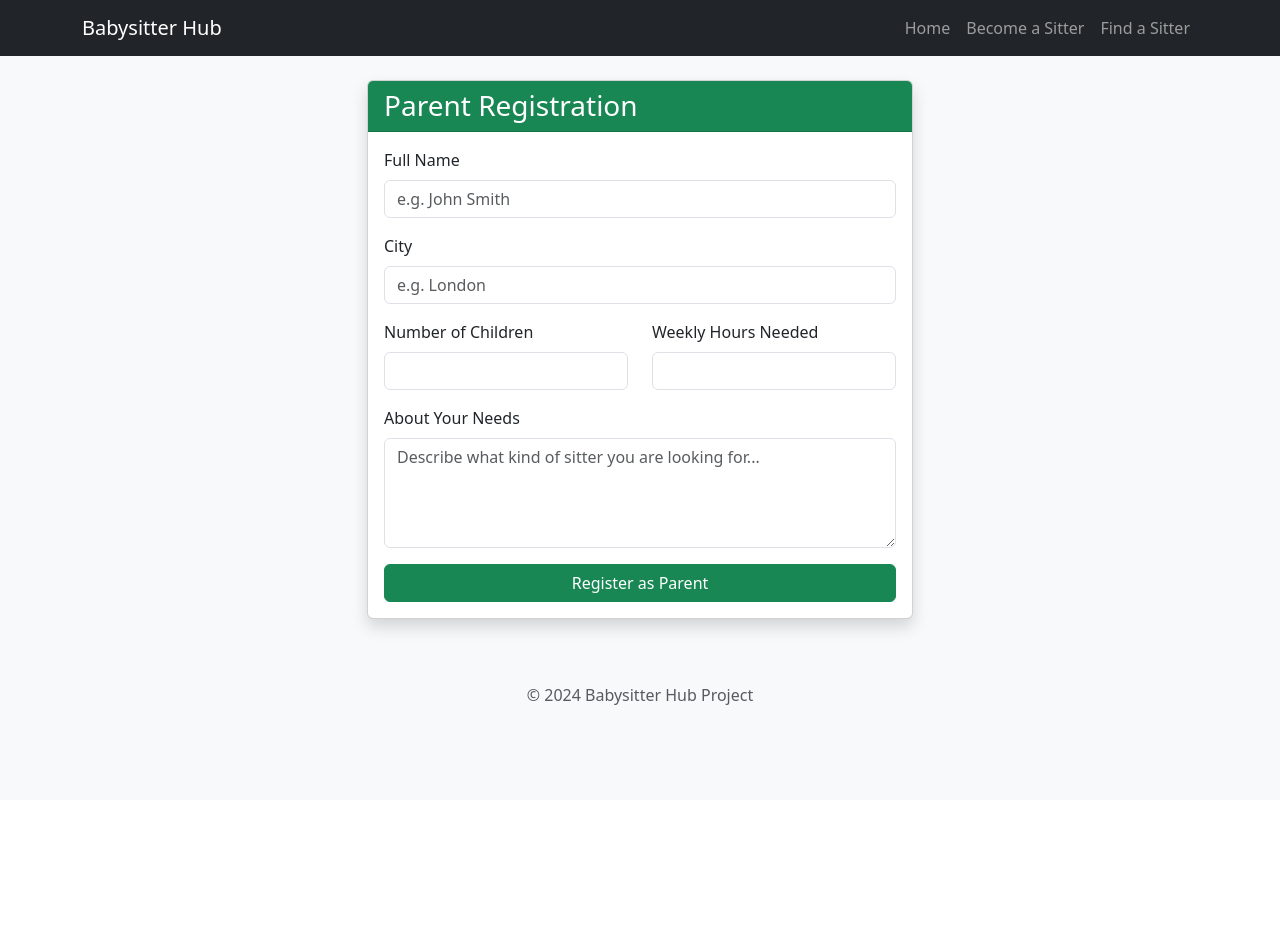
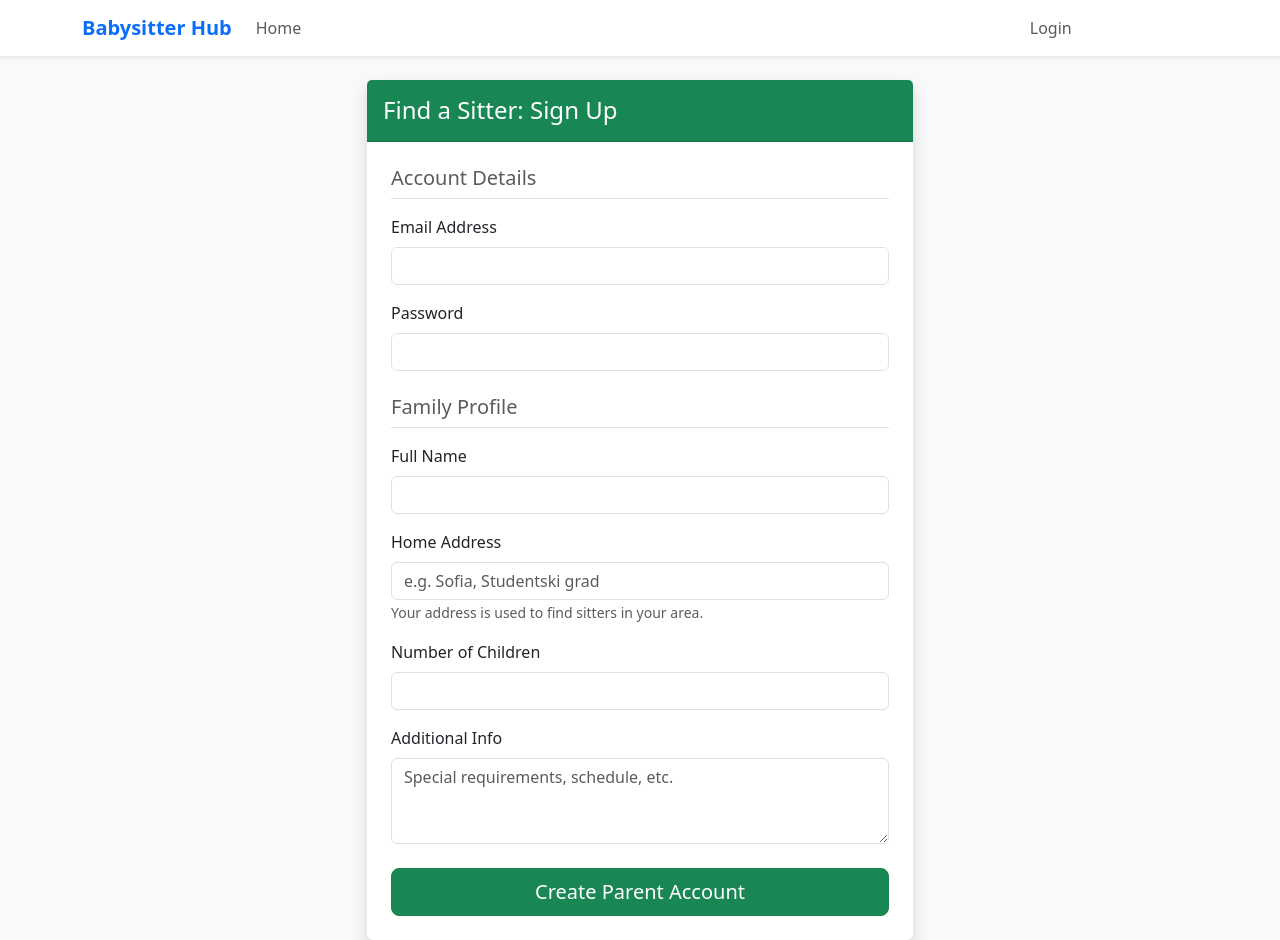
Before and after one commit to katerina-dimitrova/babysitter-python-project-FMI, a Flask app: template templates/register_parent.html in a window 1280 px wide. Before the commit the page ends 705 px from the top, so only its background shows below. Run offline with Flask 3, Linux system fonts and the light colour scheme; the template is opened without the code that fills it, so the values that code supplies are empty; parts of the project's set-up code (start-up, migrations or seed data) failed here and were passed over.

Commit message:
Refactor templates and add login and registration forms with enhanced styling and structure.

```diff
--- a/templates/base.html
+++ b/templates/base.html
@@ -5,15 +5,45 @@
     <meta name="viewport" content="width=device-width, initial-scale=1.0">
     <title>{% block title %}Babysitter Hub{% endblock %}</title>
     <link href="https://cdn.jsdelivr.net/npm/bootstrap@5.3.0/dist/css/bootstrap.min.css" rel="stylesheet">
+    <style>
+        body { background-color: #f8f9fa; }
+        .navbar-brand { font-weight: bold; color: #0d6efd !important; }
+    </style>
 </head>
-<body class="bg-light">
-    <nav class="navbar navbar-expand-lg navbar-dark bg-dark mb-4">
+<body>
+    <nav class="navbar navbar-expand-lg navbar-light bg-white shadow-sm mb-4">
         <div class="container">
             <a class="navbar-brand" href="/">Babysitter Hub</a>
-            <div class="navbar-nav">
-                <a class="nav-link" href="/">Home</a>
-                <a class="nav-link" href="/register/sitter">Become a Sitter</a>
-                <a class="nav-link" href="/register/parent">Find a Sitter</a>
+            <button class="navbar-toggler" type="button" data-bs-toggle="collapse" data-bs-target="#navbarNav">
+                <span class="navbar-toggler-icon"></span>
+            </button>
+
+            <div class="collapse navbar-collapse" id="navbarNav">
+                <ul class="navbar-nav me-auto">
+                    <li class="nav-item"><a class="nav-link" href="/">Home</a></li>
+                </ul>
+
+                <ul class="navbar-nav ms-auto">
+                    {% if current_user.is_authenticated %}
+                        <li class="nav-item">
+                            <span class="nav-link text-dark">Welcome, <strong>{{ current_user.email }}</strong></span>
+                        </li>
+                        <li class="nav-item">
+                            <a class="btn btn-outline-danger btn-sm mt-1 ms-2" href="/logout">Logout</a>
+                        </li>
+                    {% else %}
+                        <li class="nav-item"><a class="nav-link" href="/login">Login</a></li>
+                        <li class="nav-item dropdown">
+                            <a class="nav-link dropdown-toggle btn btn-primary text-white btn-sm ms-2 px-3" href="#" role="button" data-bs-toggle="dropdown">
+                                Register
+                            </a>
+                            <ul class="dropdown-menu">
+                                <li><a class="dropdown-item" href="/register/parent">As Parent (Find Sitter)</a></li>
+                                <li><a class="dropdown-item" href="/register/sitter">As Sitter (Become Sitter)</a></li>
+                            </ul>
+                        </li>
+                    {% endif %}
+                </ul>
             </div>
         </div>
     </nav>
@@ -22,7 +52,10 @@
         {% with messages = get_flashed_messages(with_categories=true) %}
           {% if messages %}
             {% for category, message in messages %}
-              <div class="alert alert-{{ category }}">{{ message }}</div>
+              <div class="alert alert-{{ category }} alert-dismissible fade show">
+                {{ message }}
+                <button type="button" class="btn-close" data-bs-dismiss="alert"></button>
+              </div>
             {% endfor %}
           {% endif %}
         {% endwith %}
@@ -30,8 +63,6 @@
         {% block content %}{% endblock %}
     </div>
 
-    <footer class="text-center mt-5 py-3 text-muted">
-        <p>&copy; 2024 Babysitter Hub Project</p>
-    </footer>
+    <script src="https://cdn.jsdelivr.net/npm/bootstrap@5.3.0/dist/js/bootstrap.bundle.min.js"></script>
 </body>
 </html>
--- a/templates/register_parent.html
+++ b/templates/register_parent.html
@@ -1,40 +1,46 @@
 {% extends "base.html" %}
 
-{% block title %}Find a Sitter - Babysitter Hub{% endblock %}
+{% block title %}Parent Registration - Babysitter Hub{% endblock %}
 
 {% block content %}
 <div class="row justify-content-center">
     <div class="col-md-6">
-        <div class="card shadow">
-            <div class="card-header bg-success text-white">
-                <h3 class="mb-0">Parent Registration</h3>
+        <div class="card shadow border-0">
+            <div class="card-header bg-success text-white p-3">
+                <h4 class="mb-0">Find a Sitter: Sign Up</h4>
             </div>
-            <div class="card-body">
+            <div class="card-body p-4">
                 <form method="POST">
+                    <h5 class="text-muted border-bottom pb-2 mb-3">Account Details</h5>
+                    <div class="mb-3">
+                        <label class="form-label">Email Address</label>
+                        <input type="email" name="email" class="form-control" required>
+                    </div>
+                    <div class="mb-3">
+                        <label class="form-label">Password</label>
+                        <input type="password" name="password" class="form-control" required>
+                    </div>
+
+                    <h5 class="text-muted border-bottom pb-2 mt-4 mb-3">Family Profile</h5>
                     <div class="mb-3">
                         <label class="form-label">Full Name</label>
-                        <input type="text" name="name" class="form-control" placeholder="e.g. John Smith" required>
+                        <input type="text" name="name" class="form-control" required>
                     </div>
                     <div class="mb-3">
-                        <label class="form-label">City</label>
-                        <input type="text" name="city" class="form-control" placeholder="e.g. London" required>
-                    </div>
-                    <div class="row">
-                        <div class="col-md-6 mb-3">
-                            <label class="form-label">Number of Children</label>
-                            <input type="number" name="children_count" class="form-control" required>
-                        </div>
-                        <div class="col-md-6 mb-3">
-                            <label class="form-label">Weekly Hours Needed</label>
-                            <input type="number" name="hours" class="form-control" required>
-                        </div>
+                        <label class="form-label">Home Address</label>
+                        <input type="text" name="address" class="form-control" placeholder="e.g. Sofia, Studentski grad" required>
+                        <small class="text-muted">Your address is used to find sitters in your area.</small>
                     </div>
                     <div class="mb-3">
-                        <label class="form-label">About Your Needs</label>
-                        <textarea name="bio" class="form-control" rows="4" placeholder="Describe what kind of sitter you are looking for..."></textarea>
+                        <label class="form-label">Number of Children</label>
+                        <input type="number" name="children_count" class="form-control" required>
                     </div>
-                    <div class="d-grid">
-                        <button type="submit" class="btn btn-success">Register as Parent</button>
+                    <div class="mb-3">
+                        <label class="form-label">Additional Info</label>
+                        <textarea name="bio" class="form-control" rows="3" placeholder="Special requirements, schedule, etc."></textarea>
+                    </div>
+                    <div class="d-grid mt-4">
+                        <button type="submit" class="btn btn-success btn-lg">Create Parent Account</button>
                     </div>
                 </form>
             </div>
```
Also changed, not shown: templates/index.html (+29 -15 lines), templates/login.html (added, +33 -0 lines), templates/register_sitter.html (+24 -12 lines).
